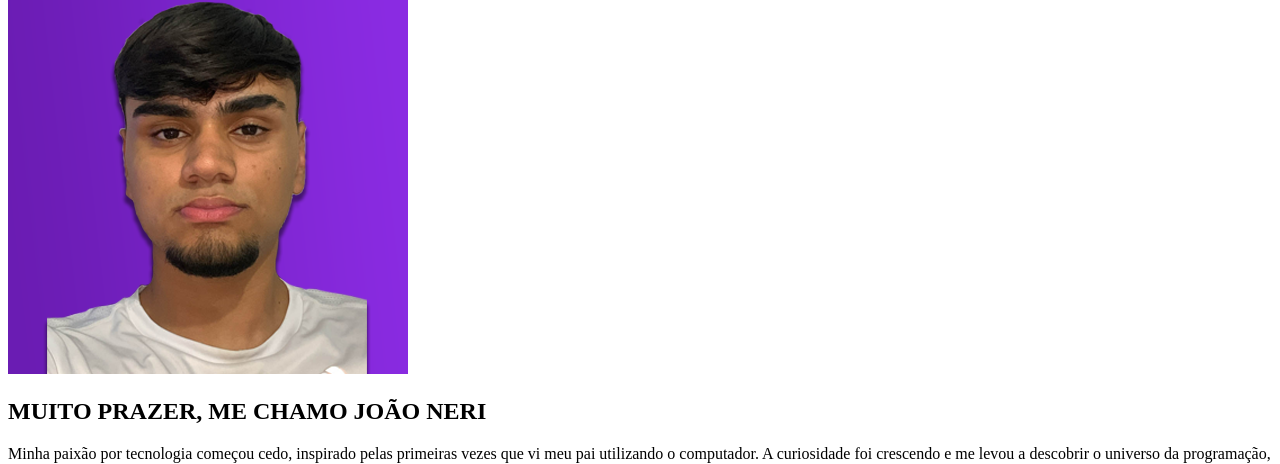
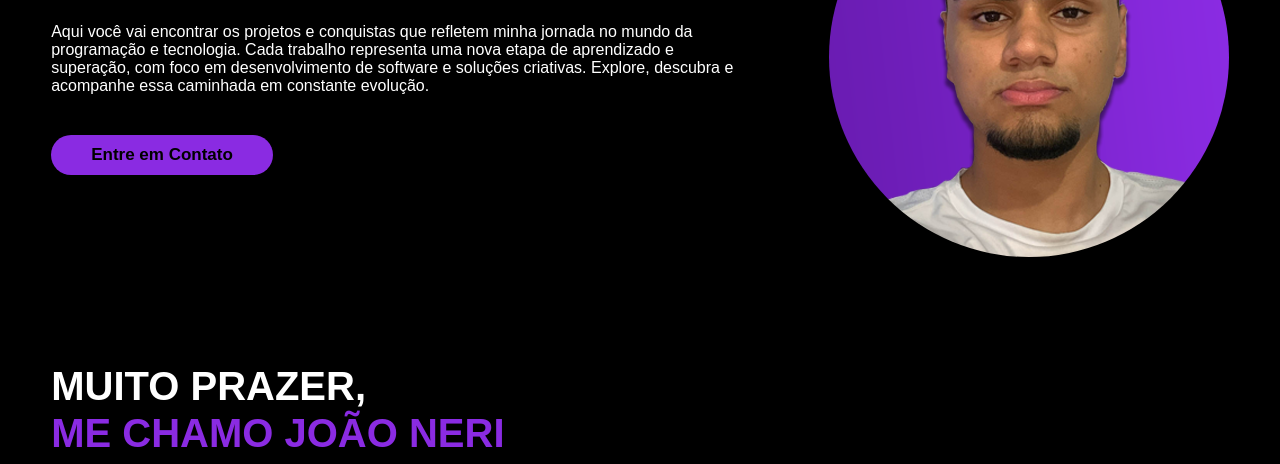
Before and after one commit to JoaoNerii/portfolioneri, a plain HTML site: page index.html in a window 1280 px wide. Shown: the part 385-849 px from the top of the page. Drawn offline with nearby package versions, Linux system fonts and the light colour scheme; the site is published under a folder, as on GitHub Pages, so addresses that start at the root find nothing.

Commit message:
Add files via upload

```diff
--- a/index.html
+++ b/index.html
@@ -4,7 +4,7 @@
     <meta charset="UTF-8">
     <meta name="viewport" content="width=device-width, initial-scale=1.0">
     <title>Portfólio João Neri</title>
-    <link rel="stylesheet" href="/Codes/style.css">
+    <link rel="stylesheet" href="./Codes/style.css">
     <link rel="stylesheet" href="https://cdn.jsdelivr.net/npm/bootstrap-icons@1.11.3/font/bootstrap-icons.min.css"> <!---Bootstrap-->
 </head>
 <body>
```
